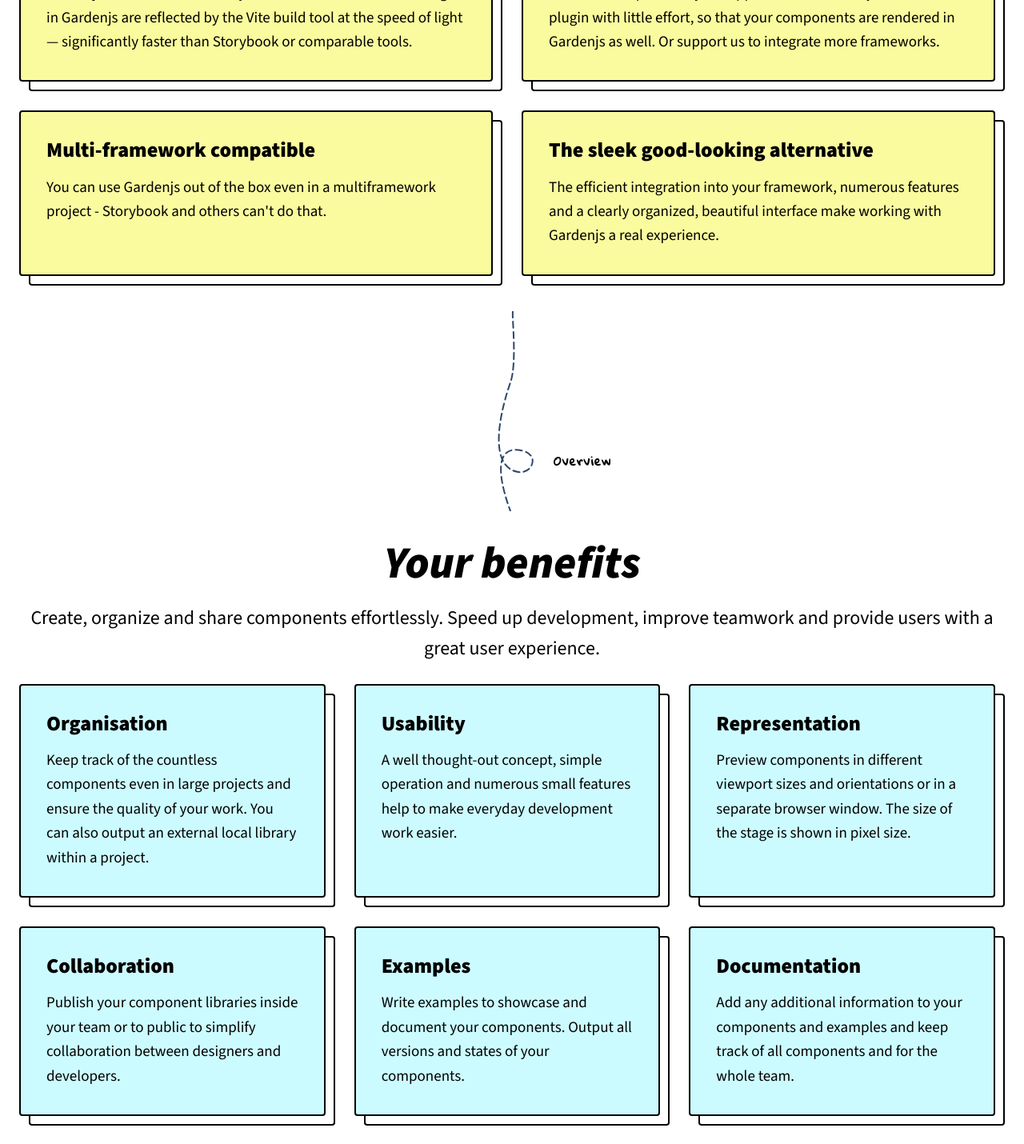
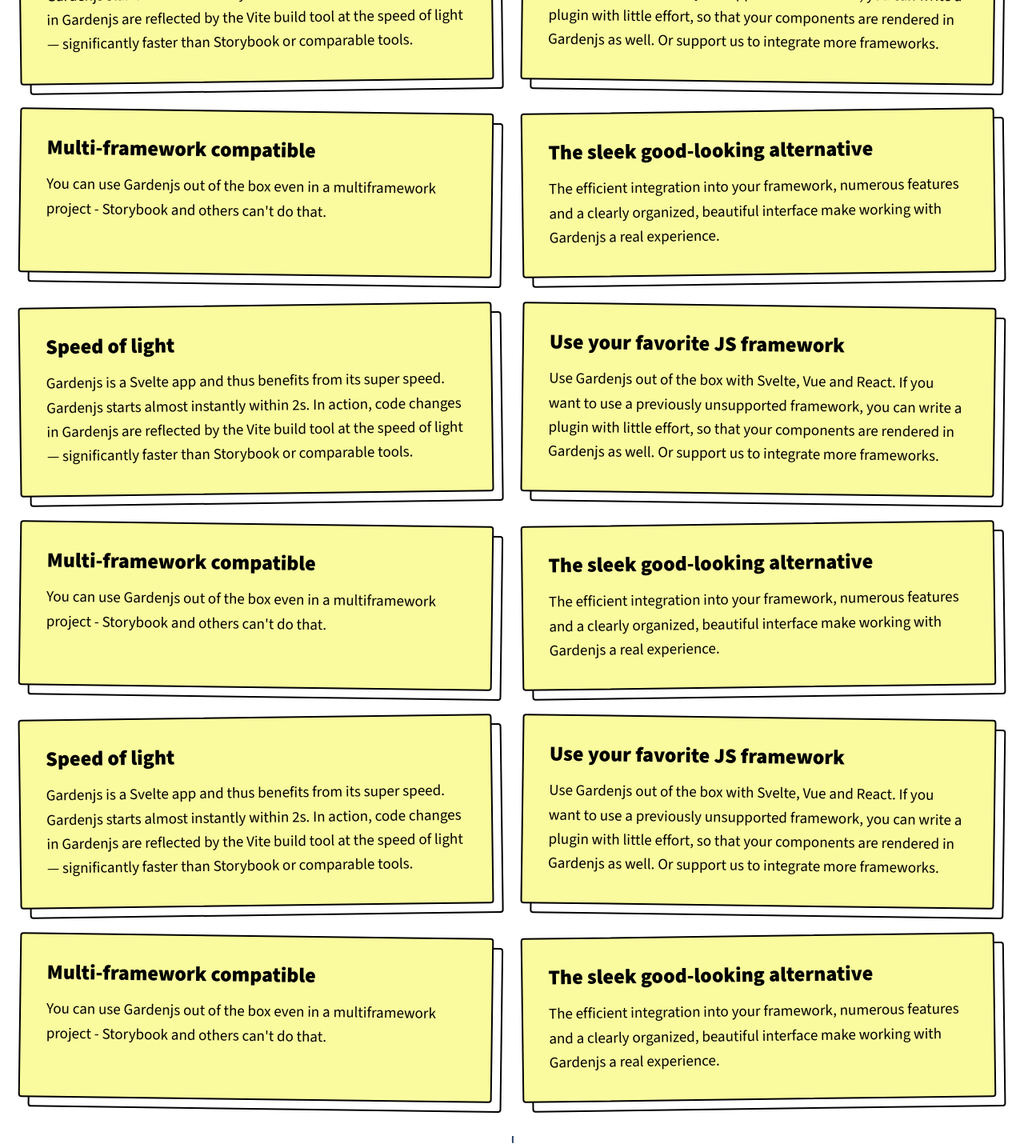
Before and after one commit to gardenjs/docs, a SvelteKit app: page / in a window 1280 px wide. Shown: the part 2440-3870 px from the top of the page at 80% size. Built offline with nearby package versions, Linux system fonts and the light colour scheme.

Commit message:
move card grid to own layout component & add rotateZ

```diff
--- a/src/components/cards/Cards.svelte
+++ b/src/components/cards/Cards.svelte
@@ -1,6 +1,17 @@
 <script>
+
   export let title
   export let paragraph
+
+  export let isEven2col = false
+  export let isOdd2col = false
+  let rotateEven2col = 'rotate_even-2col'
+  let rotateOdd2col = 'rotate_odd-2col'
+
+  export let isEven3col = false
+  export let isOdd3col = false
+  let rotateEven3col = 'rotate_even-3col'
+  let rotateOdd3col = 'rotate_odd-3col'
 
   export let hasTurquoiseBG = false
   export let hasYellowBG = false
@@ -10,7 +21,7 @@
 
 </script>
 
-<div class="card {hasTurquoiseBG? turquoisebg : undefined} {hasYellowBG? yellowbg : undefined}">
+<div class="card {hasTurquoiseBG? turquoisebg : undefined} {hasYellowBG? yellowbg : undefined} {isEven2col? rotateEven2col: undefined} {isOdd2col? rotateOdd2col : undefined} {isEven3col? rotateEven3col: undefined} {isOdd3col? rotateOdd3col : undefined}">
   <h3>{title}</h3>
   <p>{paragraph}</p>
 </div>
@@ -40,5 +51,41 @@
         margin: 0;
       }
     }
+    &.rotate_even-2col,
+    &.rotate_even-3col {
+      transform: rotateZ(-0.75deg);
+    }
+    &.rotate_odd-2col,
+    &.rotate_odd-3col {
+      transform: rotateZ(0.75deg);
+    }
+    @media (min-width: 600px) and (max-width: 959px) {
+      &.rotate_even-2col {
+        transform: rotateZ(-0.75deg);
+      }
+      &.rotate_even-2col,
+      &.rotate_even-3col {
+        &:nth-of-type(even) {
+          transform: rotateZ(-0.75deg);
+        }
+      }
+      &.rotate_odd-2col {
+        transform: rotateZ(0.75deg);
+      }
+      &.rotate_odd-2col,
+      &.rotate_odd-3col {
+        &:nth-of-type(odd) {
+          transform: rotateZ(0.75deg);
+        }
+      }
+    }
+    @media (min-width: 960px) {
+      &.rotate_even-3col {
+        transform: rotateZ(-0.75deg);
+      }
+      &.rotate_odd-3col {
+        transform: rotateZ(0.75deg);
+      }
+    }
   }
 </style>
--- /dev/null
+++ b/src/layouts/Grid.svelte
@@ -0,0 +1,40 @@
+<script>
+  export let isColTwo = true
+  export let isColThree = false
+  let twoCol = 'grid-2cols'
+  let threeCol = 'grid-3cols'
+</script>
+
+<div class="cards {isColTwo? twoCol : undefined} {isColThree? threeCol : undefined}">
+  <slot></slot>
+</div>
+
+<style lang="scss">
+  .grid-2cols,
+  .grid-3cols {
+    display: grid;
+    grid-template-columns: repeat(1, 1fr);
+    gap: 1rem;
+    margin: 1.5rem 0 2rem;
+    @media (min-width: 840px) {
+      margin: 2rem 0 2rem;;
+    }
+    @media (min-width: 960px) {
+      gap: 1.5rem;
+      margin: 1.5rem 0 2rem;
+    }
+  }
+  @media (min-width: 600px) {
+    .grid-2cols {
+      grid-template-columns: repeat(2, 1fr);
+    }
+    .grid-3cols {
+      grid-template-columns: repeat(2, 1fr);
+    }
+  }
+  @media (min-width: 960px) {
+    .grid-3cols {
+      grid-template-columns: repeat(3, 1fr);
+    }
+  }
+</style>
--- a/src/routes/(homepage)/+page.svelte
+++ b/src/routes/(homepage)/+page.svelte
@@ -1,5 +1,6 @@
 <script>
 	import Main from '../../layouts/Main.svelte'
+  import Grid from '../../layouts/Grid.svelte'
   import ChapterIntro from '../../components/chapterintro/Chapterintro.svelte'
   import Cards from '../../components/cards/Cards.svelte'
   import Logogallery from '../../components/logogallery/Logogallery.svelte'
@@ -32,89 +33,83 @@
   <ChapterIntro
     title="Why Gardenjs?"
     intro="Gardenjs supports efficient frontend development with its intuitive user interface, easy integration into projects and super-fast execution." />
-  <div class="cards-2cols">
-    <Cards hasYellowBG
+  <Grid isColTwo>
+    <Cards hasYellowBG isEven2col
       title="Speed of light"
       paragraph="Gardenjs is a Svelte app and thus benefits from its super speed. Gardenjs starts almost instantly within 2s. In action, code changes in Gardenjs are reflected by the Vite build tool at the speed of light — significantly faster than Storybook or comparable tools." />
-    <Cards hasYellowBG
+    <Cards hasYellowBG isOdd2col
       title="Use your favorite JS framework"
       paragraph="Use Gardenjs out of the box with Svelte, Vue and React. If you want to use a previously unsupported framework, you can write a plugin with little effort, so that your components are rendered in Gardenjs as well. Or support us to integrate more frameworks." />
-    <Cards hasYellowBG
+    <Cards hasYellowBG isOdd2col
       title="Multi-framework compatible"
       paragraph="You can use Gardenjs out of the box even in a multiframework project - Storybook and others can't do that." />
-    <Cards hasYellowBG
+    <Cards hasYellowBG isEven2col
       title="The sleek good-looking alternative"
       paragraph="The efficient integration into your framework, numerous features and a clearly organized, beautiful interface make working with Gardenjs a real experience." />
-  </div>
+      <Cards hasYellowBG isEven2col
+      title="Speed of light"
+      paragraph="Gardenjs is a Svelte app and thus benefits from its super speed. Gardenjs starts almost instantly within 2s. In action, code changes in Gardenjs are reflected by the Vite build tool at the speed of light — significantly faster than Storybook or comparable tools." />
+    <Cards hasYellowBG isOdd2col
+      title="Use your favorite JS framework"
+      paragraph="Use Gardenjs out of the box with Svelte, Vue and React. If you want to use a previously unsupported framework, you can write a plugin with little effort, so that your components are rendered in Gardenjs as well. Or support us to integrate more frameworks." />
+    <Cards hasYellowBG isOdd2col
+      title="Multi-framework compatible"
+      paragraph="You can use Gardenjs out of the box even in a multiframework project - Storybook and others can't do that." />
+    <Cards hasYellowBG isEven2col
+      title="The sleek good-looking alternative"
+      paragraph="The efficient integration into your framework, numerous features and a clearly organized, beautiful interface make working with Gardenjs a real experience." />
+      <Cards hasYellowBG isEven2col
+      title="Speed of light"
+      paragraph="Gardenjs is a Svelte app and thus benefits from its super speed. Gardenjs starts almost instantly within 2s. In action, code changes in Gardenjs are reflected by the Vite build tool at the speed of light — significantly faster than Storybook or comparable tools." />
+    <Cards hasYellowBG isOdd2col
+      title="Use your favorite JS framework"
+      paragraph="Use Gardenjs out of the box with Svelte, Vue and React. If you want to use a previously unsupported framework, you can write a plugin with little effort, so that your components are rendered in Gardenjs as well. Or support us to integrate more frameworks." />
+    <Cards hasYellowBG isOdd2col
+      title="Multi-framework compatible"
+      paragraph="You can use Gardenjs out of the box even in a multiframework project - Storybook and others can't do that." />
+    <Cards hasYellowBG isEven2col
+      title="The sleek good-looking alternative"
+      paragraph="The efficient integration into your framework, numerous features and a clearly organized, beautiful interface make working with Gardenjs a real experience." />
+  </Grid>
   <Dashedline4 dashedlines4 />
   <ChapterIntro
     title="Your benefits"
     intro="Create, organize and share components effortlessly. Speed up development, improve teamwork and provide users with a great user experience." />
-  <div class="cards-3cols">
-    <Cards hasTurquoiseBG
+  <Grid isColThree>
+    <Cards hasTurquoiseBG isEven3col
       title="Organisation"
       paragraph="Keep track of the countless components even in large projects and ensure the quality of your work. You can also output an external local library within a project." />
-    <Cards hasTurquoiseBG
+    <Cards hasTurquoiseBG isOdd3col
       title="Usability"
       paragraph="A well thought-out concept, simple operation and numerous small features help to make everyday development work easier." />
-    <Cards hasTurquoiseBG
+    <Cards hasTurquoiseBG isEven3col
       title="Representation"
       paragraph="Preview components in different viewport sizes and orientations or in a separate browser window. The size of the stage is shown in pixel size." />
-    <Cards hasTurquoiseBG
+    <Cards hasTurquoiseBG isOdd3col
       title="Collaboration"
       paragraph="Publish your component libraries inside your team or to public to simplify collaboration between designers and developers." />
-    <Cards hasTurquoiseBG
+    <Cards hasTurquoiseBG isEven3col
       title="Examples"
       paragraph="Write examples to showcase and document your components. Output all versions and states of your components." />
-    <Cards hasTurquoiseBG
+    <Cards hasTurquoiseBG isOdd3col
       title="Documentation"
       paragraph="Add any additional information to your components and examples and keep track of all components and for the whole team." />
-  </div>
+  </Grid>
   <Dashedline5 dashedlines5 />
   <ChapterIntro
     title="Would you like to get involved?"
     intro="Gardenjs is published under the MIT license and free to use. We are therefore particularly pleased about your support." />
-  <div class="cards-2cols">
-    <Cards
+  <Grid isColTwo>
+    <Cards isEven2col
       title="Support us"
       paragraph="You can support us by using Gardenjs, writing a plugin for a new framework (which we will then gladly point out), reporting bugs, giving feedback, making a contribution or writing documentation. We look forward to your support." />
-    <Cards
+    <Cards isOdd2col
       title="Make a donation"
       paragraph="A donation model is planned if Gardenjs is well received. A list of possible features can be found in the documentation. Please contact us if you would like to have one of the features integrated as soon as possible." />
-  </div>
+  </Grid>
   <Dashedline6 dashedlines6 />
   <ChapterIntro
     title="FAQ" />
   <Accordion />
   <Dashedline7 dashedlines7 />
 </Main>
-
-<style lang="scss">
-.cards-2cols,
-.cards-3cols {
-  display: grid;
-  grid-template-columns: repeat(1, 1fr);
-  gap: 1rem;
-  margin: 1.5rem 0 2rem;
-  @media (min-width: 840px) {
-    margin: 2rem 0 2rem;;
-  }
-  @media (min-width: 960px) {
-    gap: 1.5rem;
-    margin: 1.5rem 0 2rem;
-  }
-}
-@media (min-width: 600px) {
-  .cards-2cols {
-    grid-template-columns: repeat(2, 1fr);
-  }
-  .cards-3cols {
-    grid-template-columns: repeat(2, 1fr);
-  }
-}
-@media (min-width: 960px) {
-  .cards-3cols {
-    grid-template-columns: repeat(3, 1fr);
-  }
-}
-</style>
```
Also changed, not shown: src/layouts/Grid.das.js (added).
